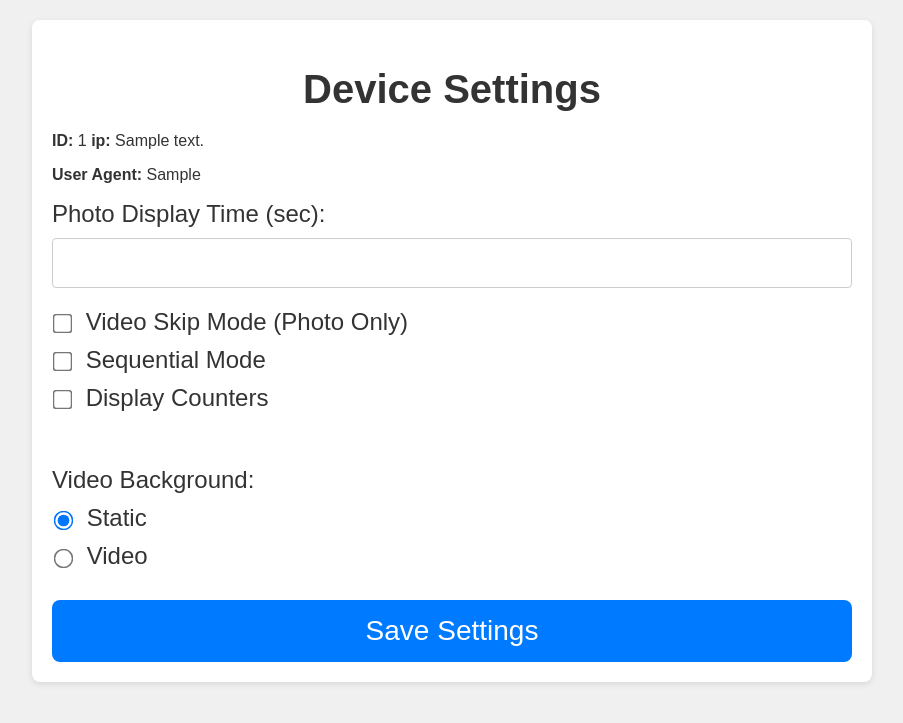
After one commit to nikmedoed/pishow, a FastAPI app: template src/templates/settings.jinja2 in a window 1280 px wide. The commit adds this page. Shown: the top 723 px of the page, without its empty margins (188-1091 px from the left). Run offline with FastAPI, Linux system fonts and the light colour scheme; the template is opened without the code that fills it: most values are stand-ins (such as "Sample title", 1, 10 or a date in 2020).

Commit message:
settings page

```diff
--- a/main.py
+++ b/main.py
@@ -5,6 +5,7 @@ from fastapi import FastAPI
 from fastapi.staticfiles import StaticFiles
 
 from src.routes.old import router as old
+from src.routes.settings import router as settings
 from src.settings import MEDIA_DIR, MEDIA_PATH
 
 logging.basicConfig(
@@ -16,3 +17,4 @@ app = FastAPI()
 app.mount(MEDIA_PATH, StaticFiles(directory=str(MEDIA_DIR)), name="media")
 app.mount("/static", StaticFiles(directory="src/static"), name="static")
 app.include_router(old)
+app.include_router(settings)
--- a/requirements.txt
+++ b/requirements.txt
@@ -3,3 +3,4 @@ fastapi
 pymediainfo
 python-dotenv
 jinja2
+python-multipart
--- /dev/null
+++ b/src/static/settings.css
@@ -0,0 +1,89 @@
+body {
+    margin: 0;
+    padding: 0;
+    font-family: Arial, sans-serif;
+    background-color: #f0f0f0;
+    color: #333;
+}
+
+.container {
+    max-width: 800px;
+    margin: 20px auto;
+    padding: 20px;
+    background: #fff;
+    border-radius: 8px;
+    box-shadow: 0 2px 6px rgba(0, 0, 0, 0.1);
+}
+
+h1 {
+    text-align: center;
+    font-size: 2.5em;
+    margin-bottom: 20px;
+}
+
+form {
+    display: flex;
+    flex-direction: column;
+}
+
+label {
+    font-size: 1.5em;
+    margin-bottom: 10px;
+    display: block;
+}
+
+input[type="number"],
+input[type="text"] {
+    font-size: 1.5em;
+    padding: 10px;
+    margin-bottom: 20px;
+    border: 1px solid #ccc;
+    border-radius: 4px;
+    width: 100%;
+    box-sizing: border-box;
+}
+
+.checkbox-group, .radio-group {
+    margin-bottom: 20px;
+}
+
+.checkbox-group input[type="checkbox"],
+.radio-group input[type="radio"] {
+    transform: scale(1.5);
+    margin-right: 10px;
+    vertical-align: middle;
+}
+
+.radio-group p {
+    font-size: 1.5em;
+    margin-bottom: 10px;
+}
+
+.btn {
+    font-size: 1.75em;
+    padding: 15px;
+    border: none;
+    border-radius: 8px;
+    background-color: #007BFF;
+    color: #fff;
+    cursor: pointer;
+    transition: background-color 0.3s;
+}
+
+.btn:hover {
+    background-color: #0056b3;
+}
+
+@media (max-width: 600px) {
+    h1 {
+        font-size: 2em;
+    }
+
+    label, .radio-group p {
+        font-size: 1.3em;
+    }
+
+    input, .btn {
+        font-size: 1.3em;
+    }
+}
--- a/src/templates/index.jinja2
+++ b/src/templates/index.jinja2
@@ -26,6 +26,7 @@
 <div class="controls">
     <a href="/?refresh=false">Pause</a>
     <a href="/">Next</a>
+    <a href="/go">Setting</a>
 </div>
 {% if counters_text %}
     <div class="counters">{{ counters_text }}</div>
--- /dev/null
+++ b/src/templates/settings.jinja2
@@ -0,0 +1,54 @@
+<!DOCTYPE html>
+<html lang="en">
+<head>
+    <meta charset="UTF-8">
+    <meta name="viewport" content="width=device-width, initial-scale=1.0">
+    <title>Device Settings</title>
+    <link href="/static/settings.css" rel="stylesheet"/>
+</head>
+<body>
+<div class="container">
+    <h1>Device Settings</h1>
+    <div class="device-info">
+        <p><strong>ID:</strong> {{ device_id }} <strong>ip:</strong> {{ settings.ip_address }}</p>
+        <p><strong>User Agent:</strong> {{ settings.user_agent }}</p>
+    </div>
+    <form method="post" action="/go">
+        <label for="photo_time">Photo Display Time (sec):</label>
+        <input type="number" id="photo_time" name="photo_time" min="5" value="{{ settings.photo_time }}" required>
+
+        {% set checkbox_list = [
+          {'name': 'only_photo', 'label': 'Video Skip Mode (Photo Only)'},
+          {'name': 'sequential_mode', 'label': 'Sequential Mode'},
+          {'name': 'show_counters', 'label': 'Display Counters'}
+      ] %}
+
+        <div class="checkbox-group">
+            {% for checkbox in checkbox_list %}
+                <label>
+                    <input type="checkbox" name="{{ checkbox.name }}"
+                           {% if settings[checkbox.name] %}checked{% endif %}>
+                    {{ checkbox.label }}
+                </label>
+            {% endfor %}
+        </div>
+
+        <div class="radio-group">
+            <p>Video Background:</p>
+            <label>
+                <input type="radio" name="video_background" value="static"
+                       {% if not settings.video_background %}checked{% endif %}>
+                Static
+            </label>
+            <label>
+                <input type="radio" name="video_background" value="video"
+                       {% if settings.video_background %}checked{% endif %}>
+                Video
+            </label>
+        </div>
+
+        <button type="submit" class="btn">Save Settings</button>
+    </form>
+</div>
+</body>
+</html>
```
Also changed, not shown: src/device_manager.py (+42 -6 lines), src/routes/old.py (+1 -11 lines), src/routes/settings.py (added, +48 -0 lines), src/utils/device.py (+11 -5 lines).
